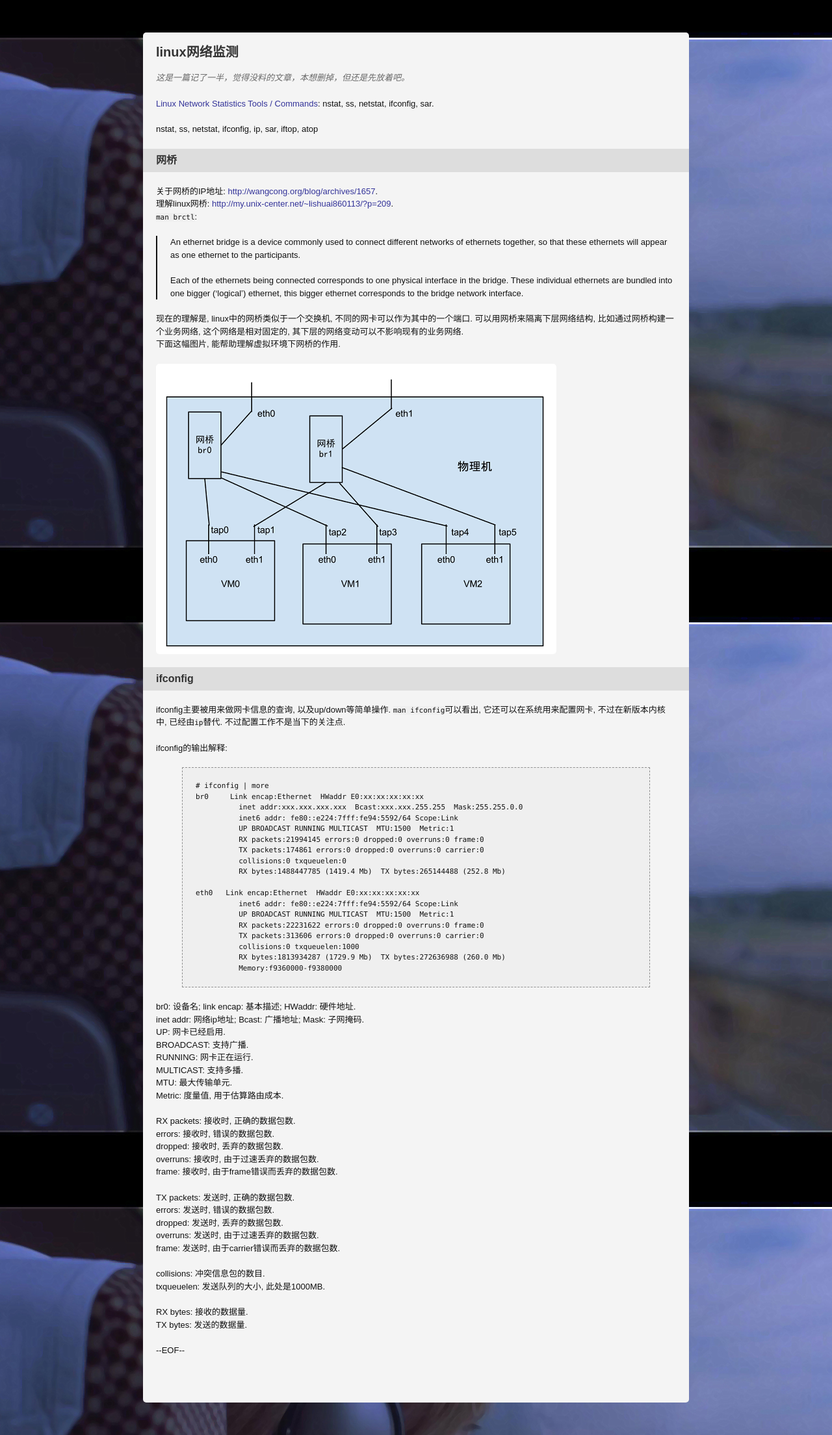
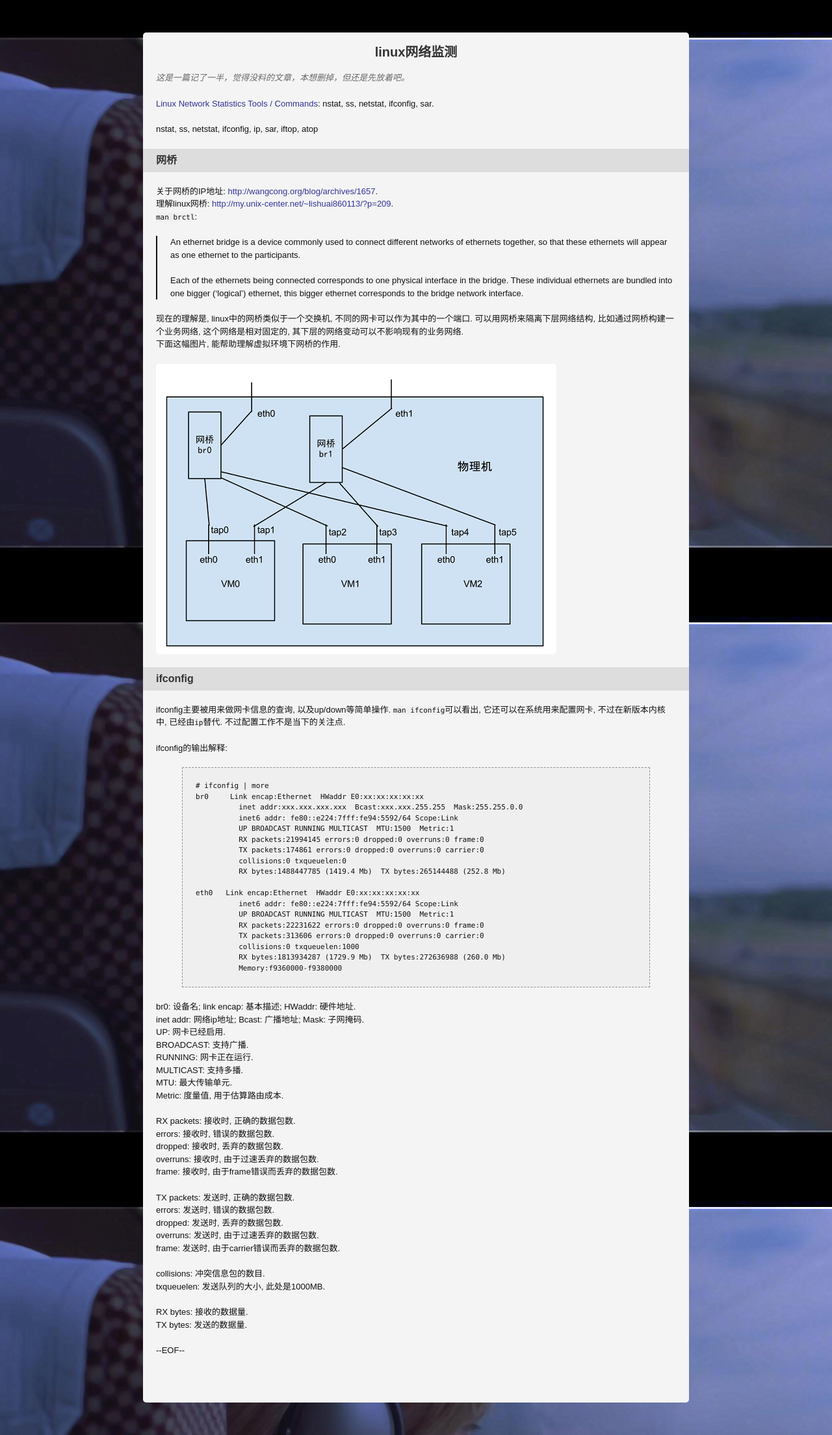
Before and after one commit to tfengmao/xanfeng, a Jekyll site: the page built from trash/2012-07-11-network-monitor.md, in a window 1280 px wide. Shown: the whole page at 65% size. Built offline with Jekyll 4.4.1, drawn with Linux system fonts in a browser that asks for light colours; Markdown is read by kramdown in place of the engine named in the settings; comment, search, counter and statistics services are not loaded.

Commit message:
update a bit on weak-alias

```diff
--- a/css/style.css
+++ b/css/style.css
@@ -199,11 +199,12 @@ h2 {
 	font-size:20px;
 	line-height:100%;
 	margin-bottom:20px;
+	text-align:center
 }
 
 #disqus_thread h3 {
 	margin:20px 0;
-	font-size:14px;
+	font-size:13px;
 }
 
 h4 {
```
